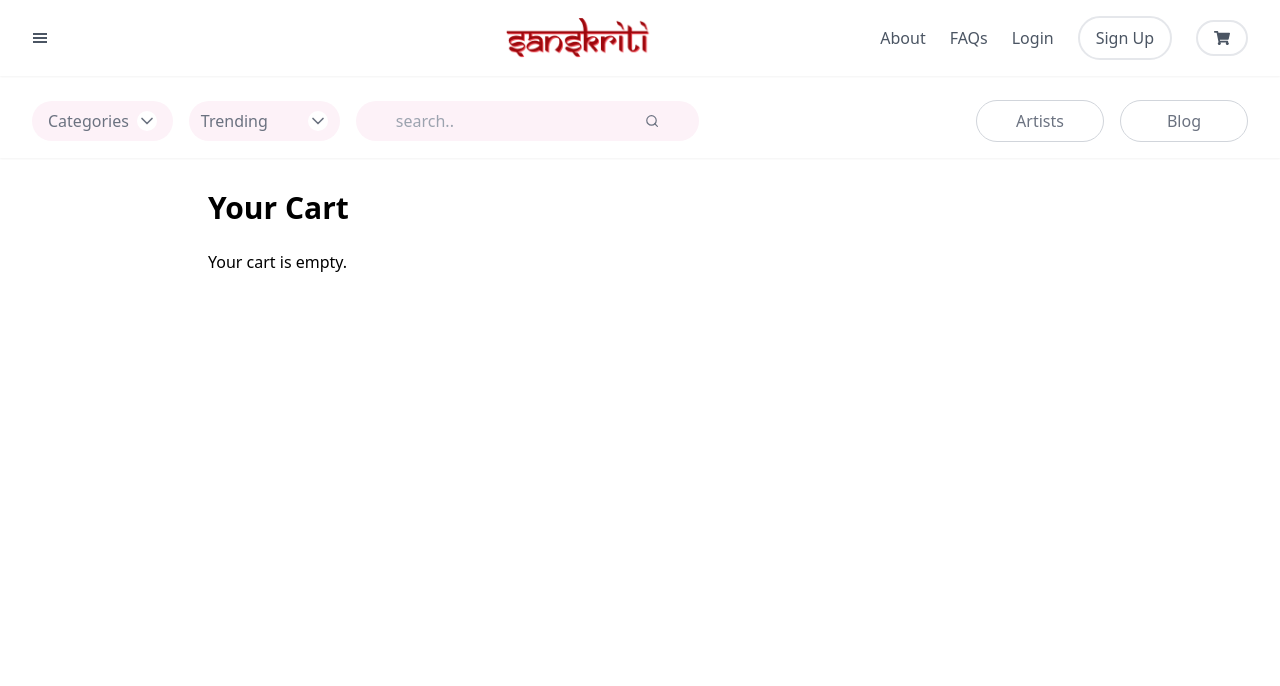
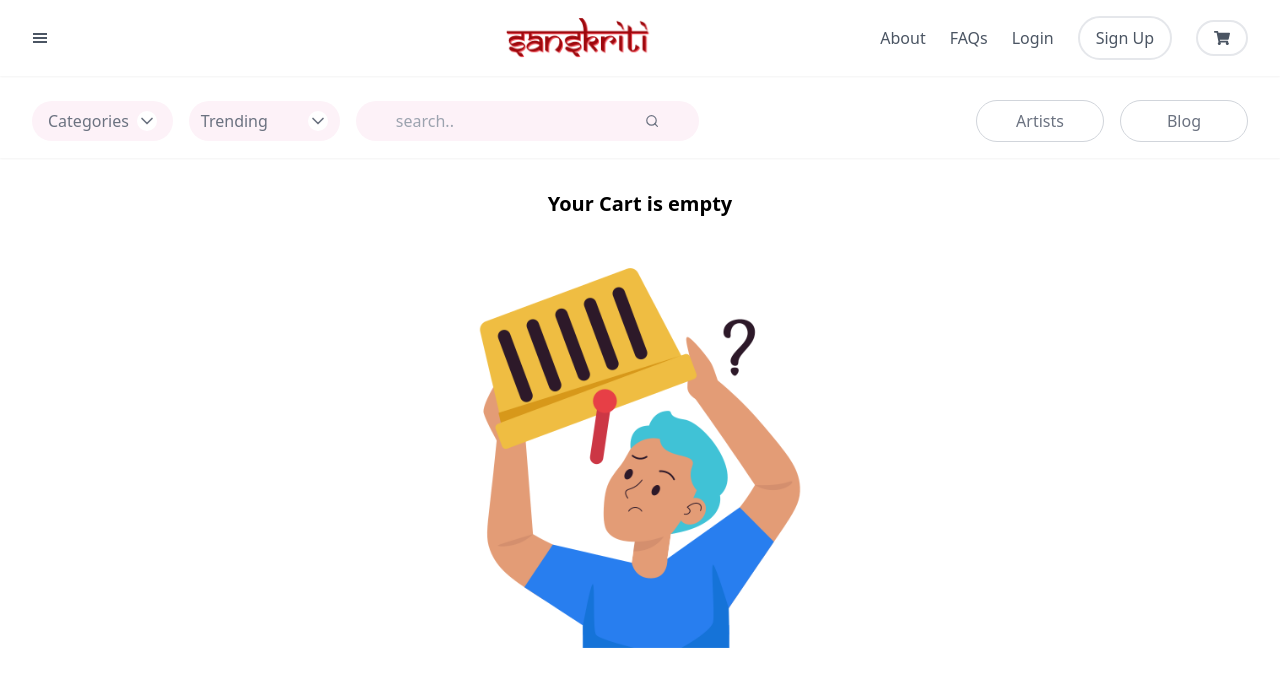
Before and after one commit to divyansh122/sanskritisih, a React (Vite) app: page /cart in a window 1280 px wide. Shown: the top 686 px of the page. Built offline with nearby package versions, Linux system fonts and the light colour scheme.

Commit message:
third commit

```diff
--- a/src/assets/images/images.js
+++ b/src/assets/images/images.js
@@ -41,6 +41,7 @@ import delhi from "./delhi.jpg";
 import jwellery from "./jwellery.jpg";
 import accessories from "./accessories.jpg";
 import homedecor from "./homedecor.jpg";
+import emptycart from "./emptycart.png";
 import apparels from "./apparels.jpg";
 export {
   logo,
@@ -86,4 +87,5 @@ export {
   homedecor,
   apparels,
   accessories,
+  emptycart,
 };
--- a/src/components/CartPage.jsx
+++ b/src/components/CartPage.jsx
@@ -1,6 +1,7 @@
 import React from "react";
 import { useDispatch, useSelector } from "react-redux";
 import { removeFromCart, clearCart, selectCart } from "../store/productSlice";
+import { emptycart } from "../assets/images/images";
 
 const CartPage = () => {
   const cartItems = useSelector(selectCart);
@@ -16,9 +17,18 @@ const CartPage = () => {
 
   return (
     <div className="w-full py-8 px-4 max-w-4xl mx-auto">
-      <h1 className="text-3xl font-bold mb-6">Your Cart</h1>
       {cartItems.length === 0 ? (
-        <p>Your cart is empty.</p>
+        <>
+          <h1 className="text-xl font-bold mb-6 text-center">
+            Your Cart is empty
+          </h1>
+          <img
+            src={emptycart}
+            alt="Empty Cart"
+            width="50%"
+            className="mx-auto"
+          />
+        </>
       ) : (
         <>
           <div className="grid grid-cols-1 sm:grid-cols-2 lg:grid-cols-3 gap-6 mb-6">
--- a/src/store/store.js
+++ b/src/store/store.js
@@ -1,5 +1,5 @@
 import { configureStore } from "@reduxjs/toolkit";
-import categoriesReducer from "./categoriesSlice";
+import categoriesReducer from "./categoriesslice";
 import cardsReducer from "./cardSlice";
 import stateCardsReducer from "./stateCardSlice";
 import productReducer from "./productSlice"; // Add the product slice
```
Also changed, not shown: src/assets/images/emptycart.png (added).
